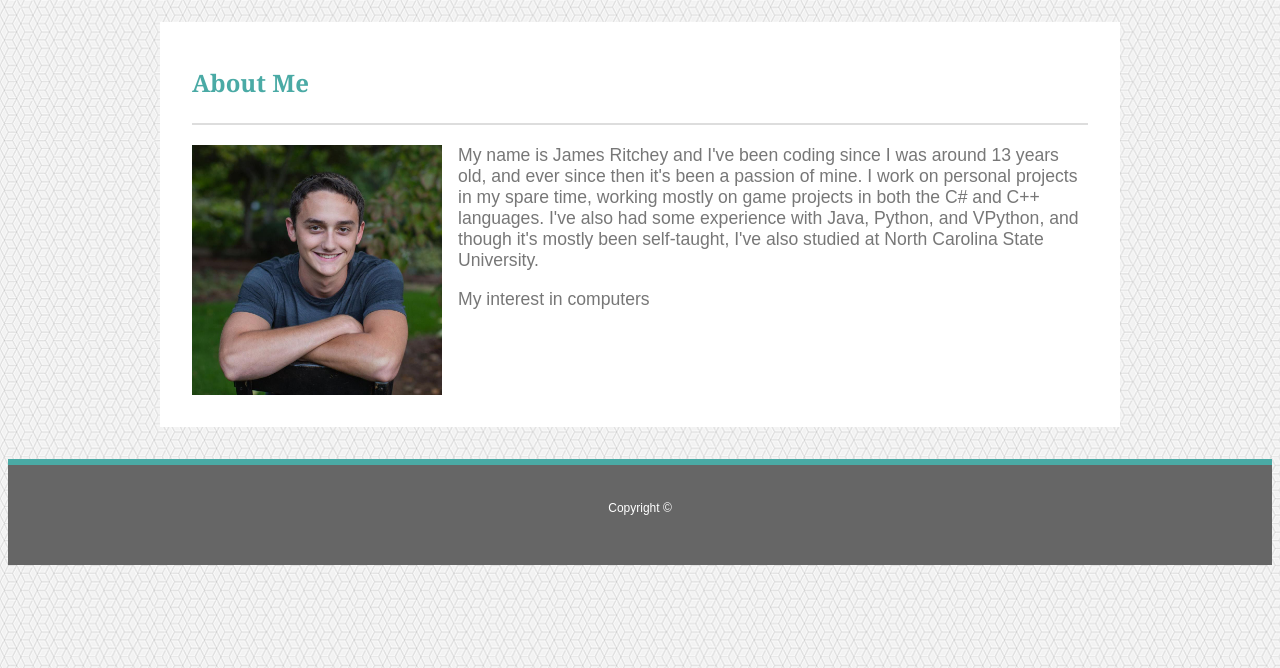
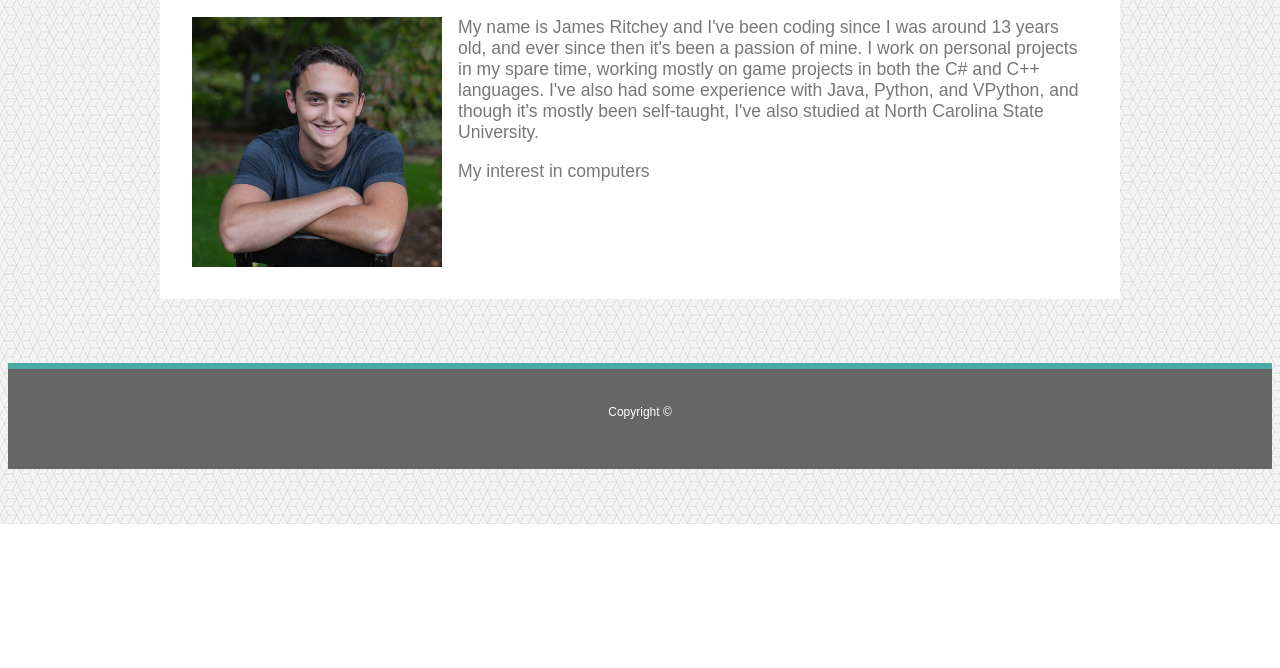
Before and after one commit to dragon1freak/Basic-Portfolio, a plain HTML site: page index.html in a window 1280 px wide. Shown: the part 276-944 px from the top of the page. After the commit the page ends 800 px from the top, so only its background shows below. Drawn offline with Linux system fonts and the light colour scheme.

Commit message:
Played with the grid attributes, got a nice outcome but might revert away from it

```diff
--- a/assets/css/style.css
+++ b/assets/css/style.css
@@ -66,7 +66,6 @@ body {
     background-image: url("../images/background.png");
     background-repeat: repeat;
     padding-top: 8em;
-    min-height: 100vh;
     position: relative;
 }
 
@@ -176,6 +175,10 @@ h3 {
 }
 
 .grid {
+    position: absolute;
+    display: block;
+    width: 100%;
+    top: 0;
     display: grid;
     grid-template-columns: 100%;
     grid-template-rows: auto auto auto;
--- a/index.html
+++ b/index.html
@@ -1,5 +1,6 @@
 <!DOCTYPE html>
 <html lang="en-us">
+<div class="grid">
     <head>
         <title>James Ritchey Portfolio</title>
         <meta charset="UTF-8">
@@ -43,5 +44,5 @@
     <footer>
         <p>Copyright &copy;</p>
     </footer>
-
+</div>
 </html>
```
